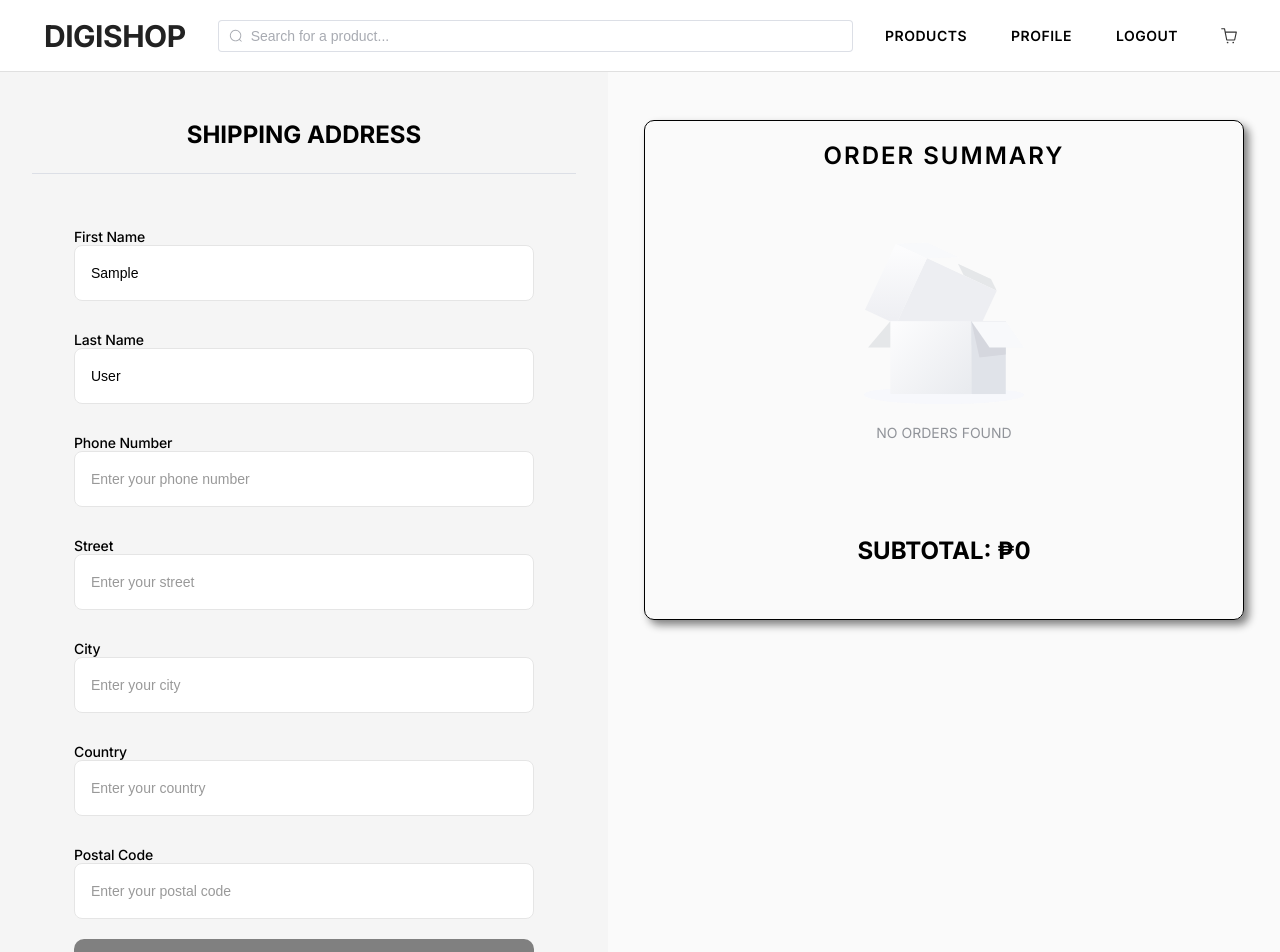
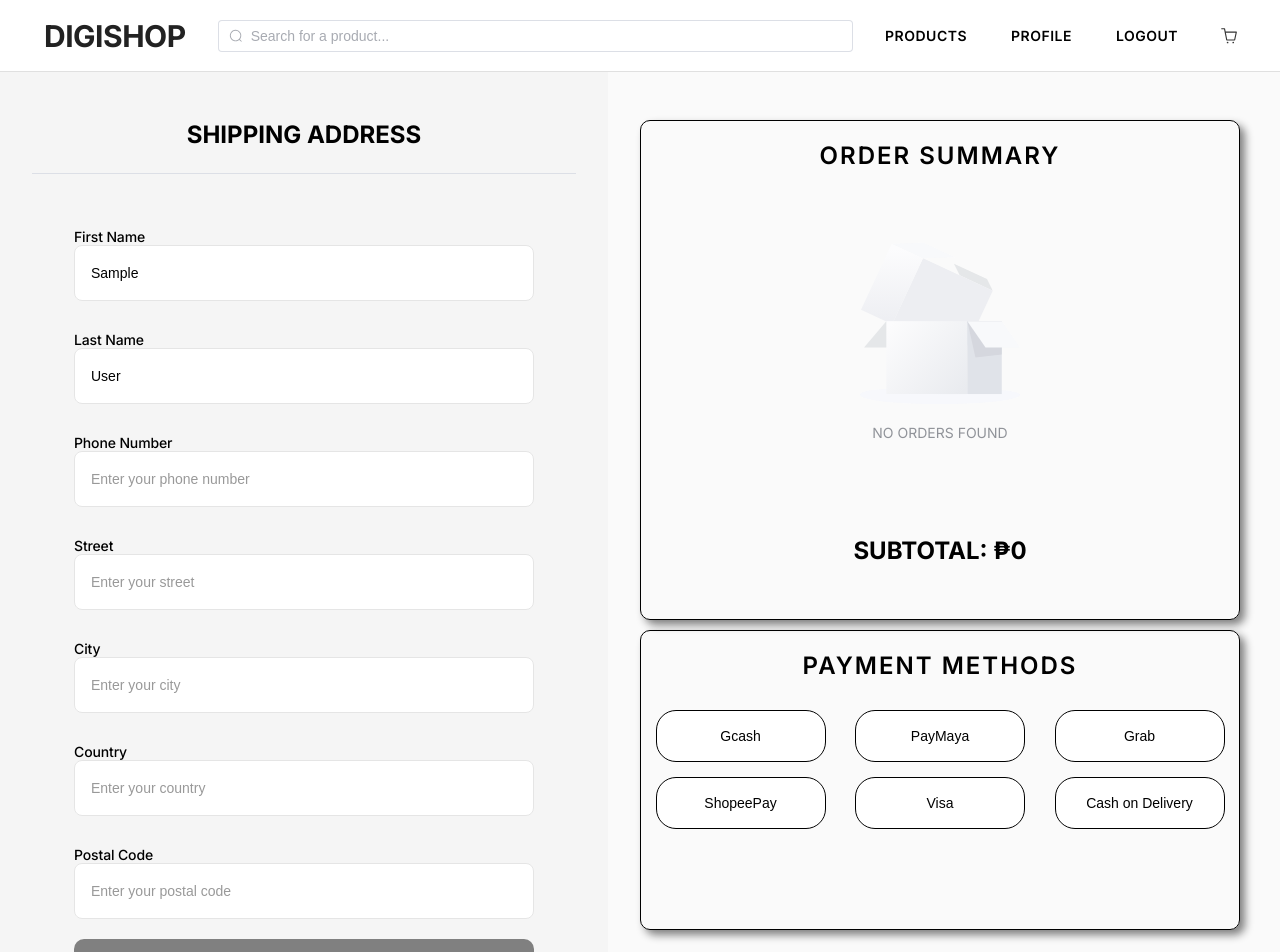
Before and after one commit to FreezingFruit/E-Commerce-Vue-JS-TypeScript, a Vue app: page /checkout in a window 1280 px wide. Shown: the top 952 px of the page. Built offline with nearby package versions, Linux system fonts and the light colour scheme; sample sign-in values are in the browser's storage.

Commit message:
ui updates

```diff
--- a/src/components/BurgerComp.vue
+++ b/src/components/BurgerComp.vue
@@ -76,6 +76,7 @@ const logout = () => {
         </span>
 
         <router-link to="/cart" class="cart-icon">
+          {{ userStore.currentUser?.cartItems?.length }}
           <el-icon size="large"><ShoppingCart /></el-icon>
         </router-link>
       </div>
--- a/src/components/NavbarComp.vue
+++ b/src/components/NavbarComp.vue
@@ -243,9 +243,6 @@ onMounted(() => {
   text-decoration: none;
 }
 
-.counter {
-}
-
 .cart {
   font-size: 50px;
 }
@@ -254,6 +251,23 @@ onMounted(() => {
   color: #409eff;
   background-color: rgba(64, 158, 255, 0.06);
   transform: translateY(-1px);
+}
+
+.cart-icon::after {
+  content: '';
+  position: absolute;
+  left: 12px;
+  bottom: 6px;
+  width: calc(100% - 23px);
+  height: 2px;
+  background-color: #409eff;
+  transform: scale(0);
+  transform-origin: left;
+  transition: all 0.3s ease;
+}
+
+.cart-icon:hover::after {
+  transform: scaleX(1);
 }
 
 .icon-menu {
--- a/src/components/PersonalInformation.vue
+++ b/src/components/PersonalInformation.vue
@@ -166,7 +166,6 @@ const showEdit = ref(false)
   transform: translateY(0);
 }
 
-/* Responsive tweaks if the card is used alone on mobile */
 @media (max-width: 768px) {
   .user-information {
     padding: 24px;
--- a/src/components/PurchaseHistory.vue
+++ b/src/components/PurchaseHistory.vue
@@ -146,6 +146,16 @@ h1 {
 .delete-btn {
   padding: 10px 20px;
   margin-bottom: 10px;
+  color: black;
+  background-color: white;
+  transition: all 0.3s ease;
+}
+
+.delete-btn:hover {
+  background-color: black;
+  transform: scale(1.1);
+  color: white;
+  border: none;
 }
 
 @media (max-width: 768px) {
--- /dev/null
+++ b/src/utils/PaymentMethods.ts
@@ -0,0 +1,3 @@
+export const Methods = ['Gcash', 'PayMaya', 'Grab', 'ShopeePay', 'Visa', 'Cash on Delivery']
+
+export type Method = (typeof Methods)[number]
--- a/src/views/CheckoutPage.vue
+++ b/src/views/CheckoutPage.vue
@@ -6,6 +6,7 @@ import { computed, onMounted, reactive, ref, watchEffect } from 'vue'
 
 import ReceiptDialog from '@/components/ReceiptDialog.vue'
 import { shippingDetailsRules } from '@/composables/ruleFormShipping'
+import { Methods, type Method } from '@/utils/PaymentMethods'
 
 const userStore = useUserStore()
 const formRef = ref<FormInstance>()
@@ -13,6 +14,8 @@ const productStore = useProductStore()
 const showReceipt = ref(false)
 const loading = ref(false)
 const isMobile = ref(window.innerWidth <= 768)
+const selectedMethod = ref<Method | ''>('')
+const paymentMethods = Methods
 
 onMounted(() => {
   const checkIfMobile = () => {
@@ -88,6 +91,12 @@ watchEffect(() => {
   form.country = user.address?.country || ''
   form.postalCode = user.address?.postalCode?.toString() || ''
 })
+
+//method function
+
+const selectMethod = (selectMethod: Method) => {
+  selectedMethod.value = selectMethod
+}
 </script>
 
 <template>
@@ -179,7 +188,9 @@ watchEffect(() => {
 
             <el-button
               type="primary"
-              :disabled="!isFormComplete || !productStore.getSelectedCartItems.length"
+              :disabled="
+                !isFormComplete || !productStore.getSelectedCartItems.length || !selectedMethod
+              "
               class="submit-button"
               size="large"
               native-type="submit"
@@ -191,6 +202,8 @@ watchEffect(() => {
           </el-form>
         </div>
       </div>
+
+      <!--RIGHT SIDE OF SCREEN-->
       <div class="right">
         <div class="summary-container" :class="{ 'mobile-summary': isMobile }">
           <h2>ORDER SUMMARY</h2>
@@ -217,6 +230,21 @@ watchEffect(() => {
             >SUBTOTAL: ₱{{ productStore.getTotalSelectedCartItems.toLocaleString() }}</strong
           >
         </div>
+
+        <div class="payment-container">
+          <h2>PAYMENT METHODS</h2>
+          <div class="payment-methods">
+            <el-button
+              v-for="(method, index) in paymentMethods"
+              :key="index"
+              @click="selectMethod(method)"
+              :type="selectedMethod === method ? 'primary' : 'default'"
+              class="method-btn"
+            >
+              {{ method }}
+            </el-button>
+          </div>
+        </div>
       </div>
     </div>
 
@@ -237,8 +265,8 @@ watchEffect(() => {
 .right {
   background: #fafafa;
   display: flex;
+  flex-direction: column;
   align-items: flex-start;
-  justify-content: center;
   padding: 48px 32px;
 }
 
@@ -342,6 +370,85 @@ watchEffect(() => {
   margin: auto 10px;
 }
 
+.payment-container {
+  margin-top: 10px;
+  background-color: transparent;
+  color: black;
+  display: flex;
+  flex-direction: column;
+  border-radius: 10px;
+  align-items: center;
+  min-width: 300px;
+  max-width: 600px;
+  width: 100%;
+  height: 300px;
+  border: solid 1px;
+  box-shadow: 5px 5px 8px gray;
+}
+
+.payment-container h2 {
+  font-size: 24px;
+  font-weight: 600;
+  letter-spacing: 2px;
+  margin: 20px 0;
+}
+
+.payment-methods {
+  display: flex;
+  justify-content: space-evenly;
+  flex-wrap: wrap;
+  gap: 15px;
+  margin-top: 10px;
+  overflow-y: auto;
+}
+
+.method-btn {
+  position: relative;
+  margin-left: 0 !important;
+  overflow: hidden;
+  width: 170px;
+  height: 52px;
+  background-color: white;
+  color: black;
+  border: 1px solid black;
+  border-radius: 20px;
+  cursor: pointer;
+  transition: transform color 0.3s ease;
+  z-index: 1;
+}
+
+.method-btn::after {
+  content: '';
+  position: absolute;
+  top: 0;
+  left: 0;
+  width: 100%;
+  height: 100%;
+  background-color: black;
+  transform: scaleX(0);
+  transform-origin: left;
+  transition: transform 0.3s ease;
+  z-index: -1;
+}
+
+.method-btn:hover::after {
+  transform: scaleX(1);
+}
+
+.method-btn:hover {
+  color: white;
+  background-color: white;
+  border: 1px solid black;
+  transform: scale(1.1);
+}
+
+.method-btn:focus {
+  color: white;
+  background-color: black;
+  border: none;
+  transform: scale(1.1);
+}
+
 @media (max-width: 768px) {
   .split-wrapper.mobile-layout {
     flex-direction: column;
```
